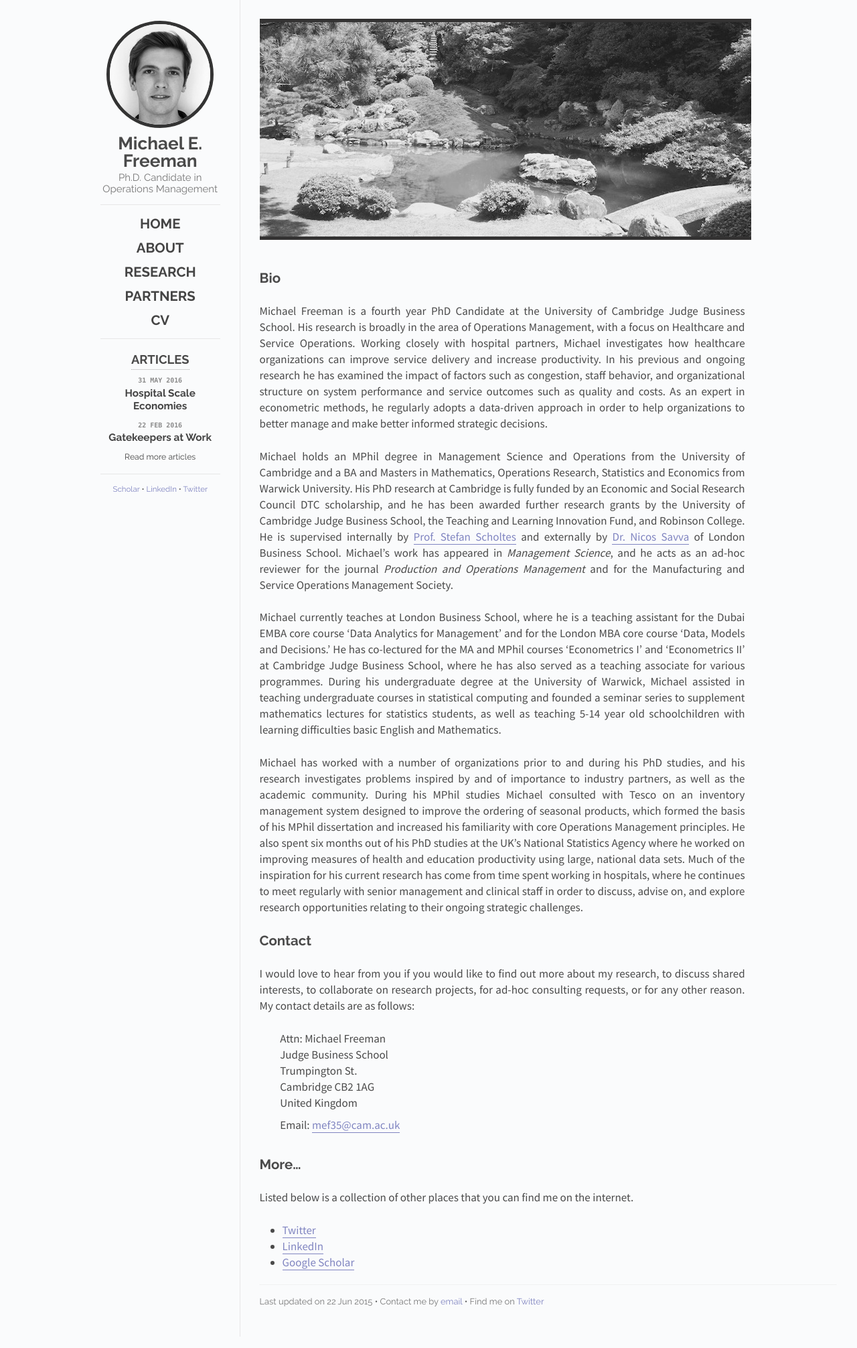
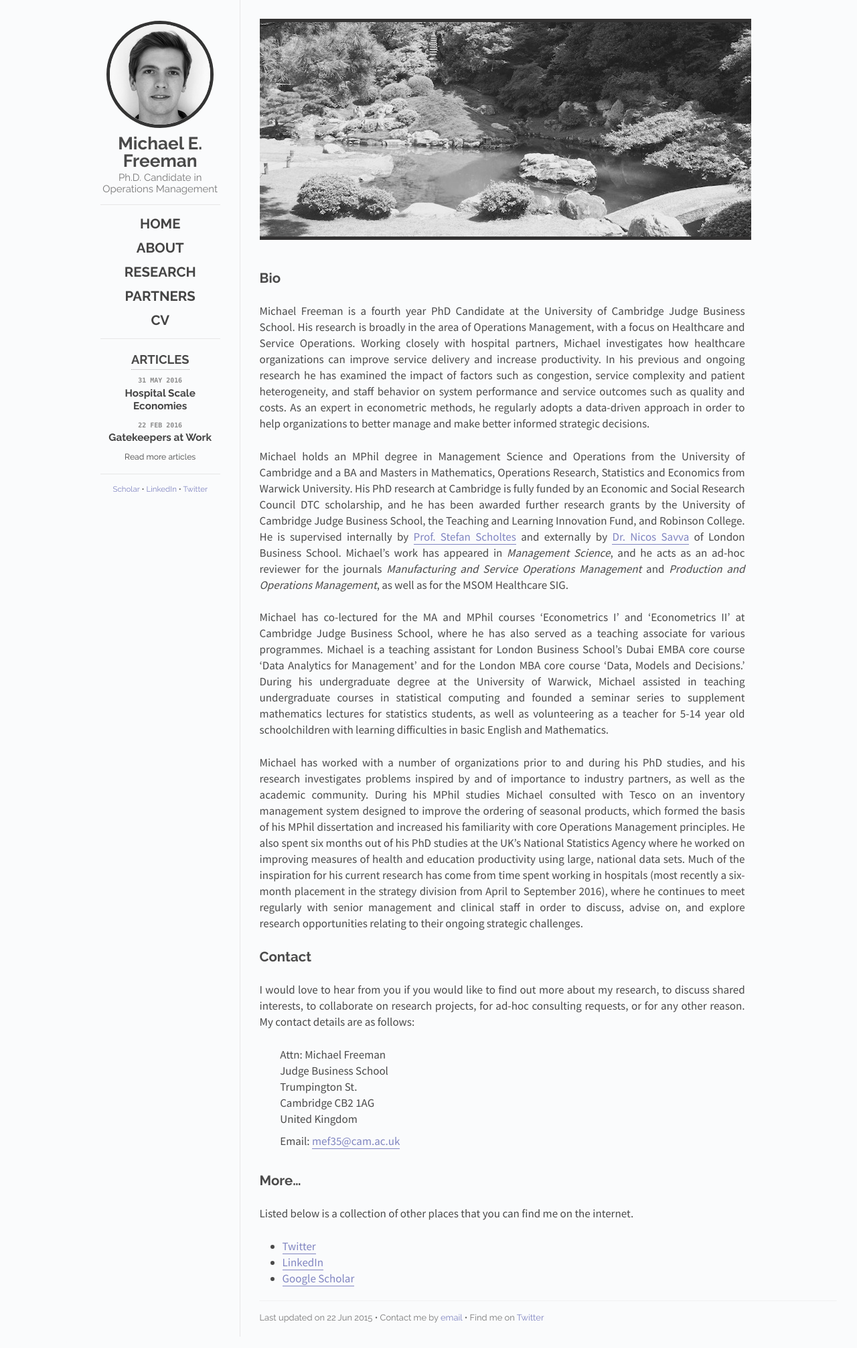
Before and after one commit to mfrmn/mfrmn.github.io, a Jekyll site: the page built from about/index.md, in a window 1280 px wide. Shown: the whole page at 67% size. Built offline with Jekyll 4.4.1, drawn with Linux system fonts in a browser that asks for light colours; nearby versions of some CDN libraries.

Commit message:
update to bio

```diff
--- a/about/index.md
+++ b/about/index.md
@@ -9,13 +9,13 @@
 
 ## Bio
 
-Michael Freeman is a fourth year PhD Candidate at the University of Cambridge Judge Business School. His research is broadly in the area of Operations Management, with a focus on Healthcare and Service Operations. Working closely with hospital partners, Michael investigates how healthcare organizations can improve service delivery and increase productivity. In his previous and ongoing research he has examined the impact of factors such as congestion, staff behavior, and organizational structure on system performance and service outcomes such as quality and costs. As an expert in econometric methods, he regularly adopts a data-driven approach in order to help organizations to better manage and make better informed strategic decisions.
+Michael Freeman is a fourth year PhD Candidate at the University of Cambridge Judge Business School. His research is broadly in the area of Operations Management, with a focus on Healthcare and Service Operations. Working closely with hospital partners, Michael investigates how healthcare organizations can improve service delivery and increase productivity. In his previous and ongoing research he has examined the impact of factors such as congestion, service complexity and patient heterogeneity, and staff behavior on system performance and service outcomes such as quality and costs. As an expert in econometric methods, he regularly adopts a data-driven approach in order to help organizations to better manage and make better informed strategic decisions.
 
-Michael holds an MPhil degree in Management Science and Operations from the University of Cambridge and a BA and Masters in Mathematics, Operations Research, Statistics and Economics from Warwick University. His PhD research at Cambridge is fully funded by an Economic and Social Research Council DTC scholarship, and he has been awarded further research grants by the University of Cambridge Judge Business School, the Teaching and Learning Innovation Fund, and Robinson College. He is supervised internally by [Prof. Stefan Scholtes](http://www.jbs.cam.ac.uk/faculty-research/faculty-a-z/stefan-scholtes/) and externally by [Dr. Nicos Savva](https://www.london.edu/faculty-and-research/faculty/profiles/savva-n) of London Business School. Michael’s work has appeared in *Management Science*, and he acts as an ad-hoc reviewer for the journal *Production and Operations Management* and for the Manufacturing and Service Operations Management Society.
+Michael holds an MPhil degree in Management Science and Operations from the University of Cambridge and a BA and Masters in Mathematics, Operations Research, Statistics and Economics from Warwick University. His PhD research at Cambridge is fully funded by an Economic and Social Research Council DTC scholarship, and he has been awarded further research grants by the University of Cambridge Judge Business School, the Teaching and Learning Innovation Fund, and Robinson College. He is supervised internally by [Prof. Stefan Scholtes](http://www.jbs.cam.ac.uk/faculty-research/faculty-a-z/stefan-scholtes/) and externally by [Dr. Nicos Savva](https://www.london.edu/faculty-and-research/faculty/profiles/savva-n) of London Business School. Michael’s work has appeared in *Management Science*, and he acts as an ad-hoc reviewer for the journals *Manufacturing and Service Operations Management* and *Production and Operations Management*, as well as for the MSOM Healthcare SIG.
 
-Michael currently teaches at London Business School, where he is a teaching assistant for the Dubai EMBA core course ‘Data Analytics for Management’ and for the London MBA core course ‘Data, Models and Decisions.’ He has co-lectured for the MA and MPhil courses ‘Econometrics I’ and ‘Econometrics II’ at Cambridge Judge Business School, where he has also served as a teaching associate for various programmes. During his undergraduate degree at the University of Warwick, Michael assisted in teaching undergraduate courses in statistical computing and founded a seminar series to supplement mathematics lectures for statistics students, as well as teaching 5-14 year old schoolchildren with learning difficulties basic English and Mathematics.
+Michael has co-lectured for the MA and MPhil courses ‘Econometrics I’ and ‘Econometrics II’ at Cambridge Judge Business School, where he has also served as a teaching associate for various programmes. Michael is a teaching assistant for London Business School's Dubai EMBA core course ‘Data Analytics for Management’ and for the London MBA core course ‘Data, Models and Decisions.’ During his undergraduate degree at the University of Warwick, Michael assisted in teaching undergraduate courses in statistical computing and founded a seminar series to supplement mathematics lectures for statistics students, as well as volunteering as a teacher for 5-14 year old schoolchildren with learning difficulties in basic English and Mathematics.
 
-Michael has worked with a number of organizations prior to and during his PhD studies, and his research investigates problems inspired by and of importance to industry partners, as well as the academic community. During his MPhil studies Michael consulted with Tesco on an inventory management system designed to improve the ordering of seasonal products, which formed the basis of his MPhil dissertation and increased his familiarity with core Operations Management principles. He also spent six months out of his PhD studies at the UK's National Statistics Agency where he worked on improving measures of health and education productivity using large, national data sets. Much of the inspiration for his current research has come from time spent working in hospitals, where he continues to meet regularly with senior management and clinical staff in order to discuss, advise on, and explore research opportunities relating to their ongoing strategic challenges.
+Michael has worked with a number of organizations prior to and during his PhD studies, and his research investigates problems inspired by and of importance to industry partners, as well as the academic community. During his MPhil studies Michael consulted with Tesco on an inventory management system designed to improve the ordering of seasonal products, which formed the basis of his MPhil dissertation and increased his familiarity with core Operations Management principles. He also spent six months out of his PhD studies at the UK's National Statistics Agency where he worked on improving measures of health and education productivity using large, national data sets. Much of the inspiration for his current research has come from time spent working in hospitals (most recently a six-month placement in the strategy division from April to September 2016), where he continues to meet regularly with senior management and clinical staff in order to discuss, advise on, and explore research opportunities relating to their ongoing strategic challenges.
 
 ## Contact
 
```
